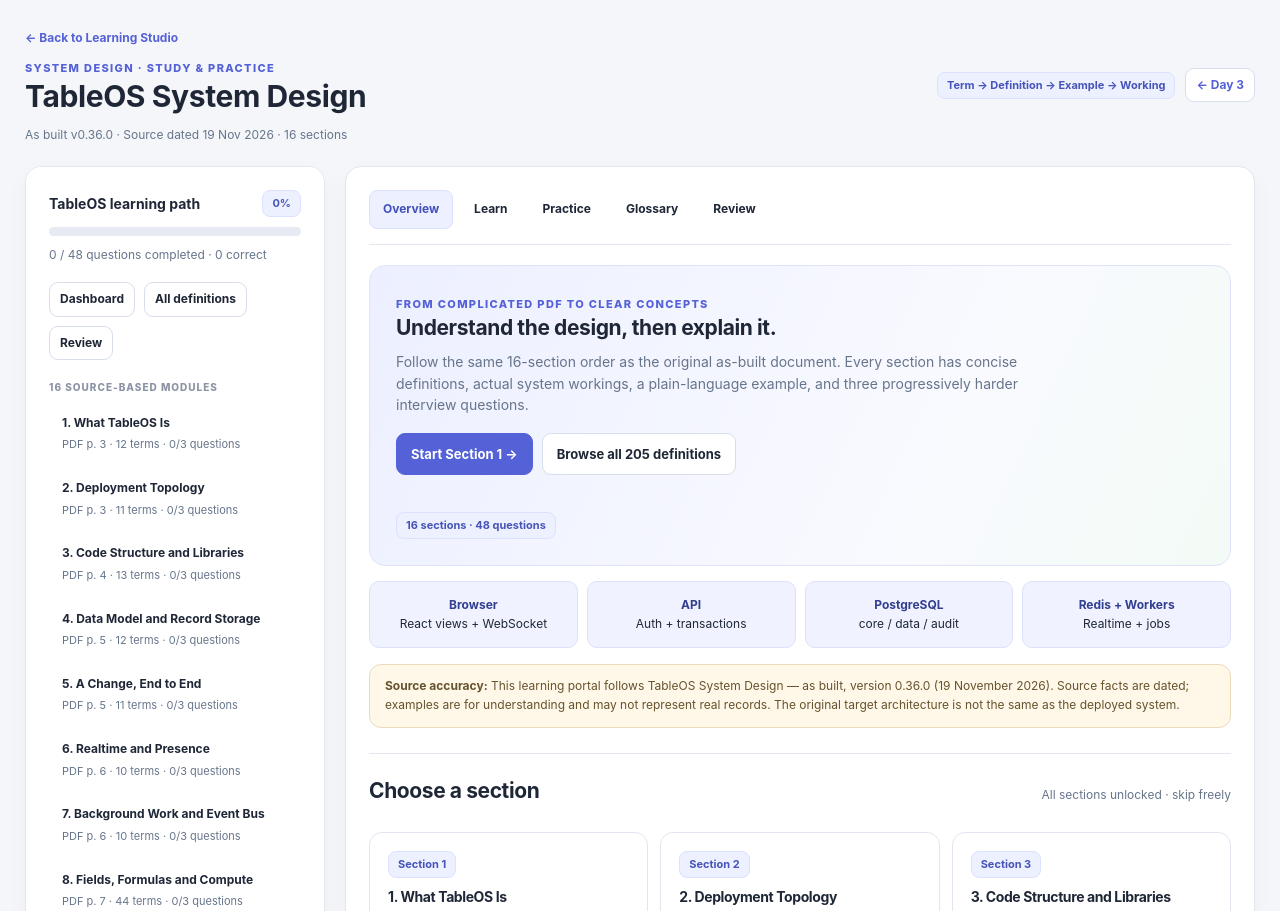
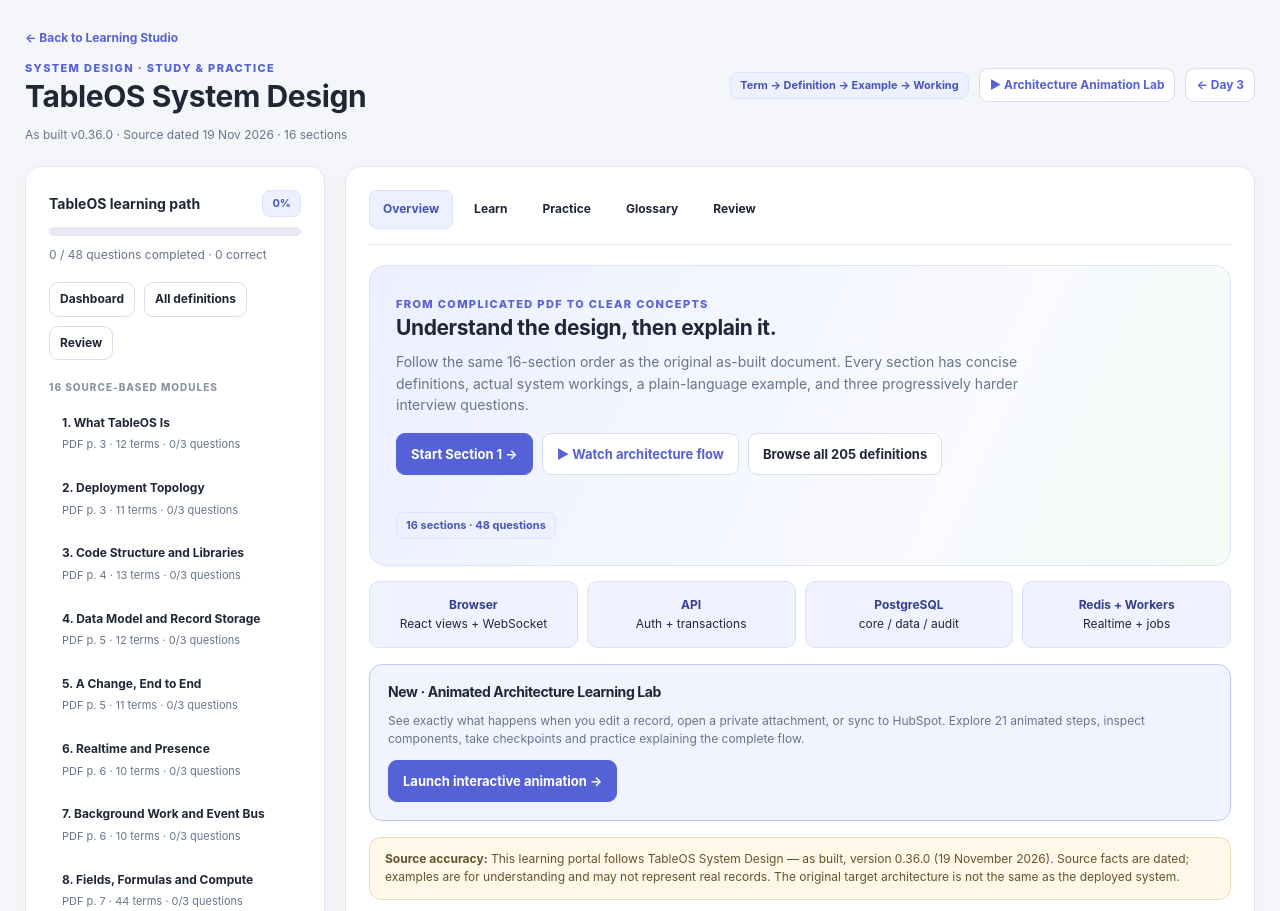
Before and after one commit to aidepartmentbluecascade/testing-repo, a plain HTML site: page tableos.html in a window 1280 px wide. Shown: the top 911 px of the page. Drawn offline with Linux system fonts and the light colour scheme.

Commit message:
feat: surface architecture walkthrough throughout TableOS study hub

```diff
--- a/tableos.html
+++ b/tableos.html
@@ -10,7 +10,7 @@
 </style>
 </head>
 <body><div class="shell">
-<header class="topbar"><div><a class="back" href="/">← Back to Learning Studio</a><div class="eyebrow" style="margin-top:12px">System design · Study & practice</div><h1>TableOS System Design</h1><div class="topmeta">As built v0.36.0 · Source dated 19 Nov 2026 · 16 sections</div></div><div class="row wrap"><span class="pill">Term → Definition → Example → Working</span><a class="btn sm" href="/day3">← Day 3</a></div></header>
+<header class="topbar"><div><a class="back" href="/">← Back to Learning Studio</a><div class="eyebrow" style="margin-top:12px">System design · Study & practice</div><h1>TableOS System Design</h1><div class="topmeta">As built v0.36.0 · Source dated 19 Nov 2026 · 16 sections</div></div><div class="row wrap"><span class="pill">Term → Definition → Example → Working</span><a class="btn sm" href="/tableos-architecture">▶ Architecture Animation Lab</a><a class="btn sm" href="/day3">← Day 3</a></div></header>
 <div class="layout">
 <aside id="sidebar" class="card sidebar"><div class="muted">Loading study modules…</div></aside>
 <main id="main" class="card" aria-live="polite"><h2>Opening TableOS study hub…</h2></main>
@@ -37,8 +37,8 @@ function renderTabs(){return '<nav class="tabs" aria-label="TableOS study views"
 function render(){if(!data)return;renderSidebar();$("main").innerHTML=renderTabs()+({overview:overviewPage,learn:learnPage,quiz:quizPage,glossary:glossaryPage,review:reviewPage}[view]||overviewPage)()}
 function overviewPage(){const mcount=data.modules.length,termcount=data.modules.reduce((n,m)=>n+m.terms.length,0),qcount=data.modules.reduce((n,m)=>n+m.questions.length,0);
 const diagrams='<div class="architecture"><div class="archbox"><strong>Browser</strong>React views + WebSocket</div><div class="archbox"><strong>API</strong>Auth + transactions</div><div class="archbox"><strong>PostgreSQL</strong>core / data / audit</div><div class="archbox"><strong>Redis + Workers</strong>Realtime + jobs</div></div>';
-return '<div class="hero"><div><span class="eyebrow">From complicated PDF to clear concepts</span><h2>Understand the design, then explain it.</h2><p>Follow the same 16-section order as the original as-built document. Every section has concise definitions, actual system workings, a plain-language example, and three progressively harder interview questions.</p><div class="actions"><button class="btn primary" data-action="module" data-index="0">Start Section 1 →</button><button class="btn" data-action="glossary">Browse all '+termcount+' definitions</button></div></div><span class="pill">'+mcount+' sections · '+qcount+' questions</span></div>'+diagrams+
-'<div class="callout" style="margin-top:16px"><b>Source accuracy:</b> This learning portal follows TableOS System Design — as built, version 0.36.0 (19 November 2026). Source facts are dated; examples are for understanding and may not represent real records. The original target architecture is not the same as the deployed system.</div>'+
+return '<div class="hero"><div><span class="eyebrow">From complicated PDF to clear concepts</span><h2>Understand the design, then explain it.</h2><p>Follow the same 16-section order as the original as-built document. Every section has concise definitions, actual system workings, a plain-language example, and three progressively harder interview questions.</p><div class="actions"><button class="btn primary" data-action="module" data-index="0">Start Section 1 →</button><a class="btn" href="/tableos-architecture">▶ Watch architecture flow</a><button class="btn" data-action="glossary">Browse all '+termcount+' definitions</button></div></div><span class="pill">'+mcount+' sections · '+qcount+' questions</span></div>'+diagrams+
+'<div class="tile" style="margin-top:16px;border-color:#bbc7f0;background:#f1f4ff"><h3>New · Animated Architecture Learning Lab</h3><p>See exactly what happens when you edit a record, open a private attachment, or sync to HubSpot. Explore 21 animated steps, inspect components, take checkpoints and practice explaining the complete flow.</p><a class="btn primary" href="/tableos-architecture">Launch interactive animation →</a></div><div class="callout" style="margin-top:16px"><b>Source accuracy:</b> This learning portal follows TableOS System Design — as built, version 0.36.0 (19 November 2026). Source facts are dated; examples are for understanding and may not represent real records. The original target architecture is not the same as the deployed system.</div>'+
 '<div class="section"><div class="row between wrap"><h2>Choose a section</h2><span class="muted small">All sections unlocked · skip freely</span></div><div class="tiles">'+data.modules.map((m,i)=>'<article class="tile"><span class="pill">Section '+(i+1)+'</span><h3 style="margin-top:10px">'+esc(m.title)+'</h3><p>'+esc(m.overview)+'</p><div class="small muted">PDF p. '+m.page+' · '+m.terms.length+' definitions · '+moduleDone(i)+'/3 questions</div><button class="btn primary" data-action="module" data-index="'+i+'">Study this section →</button></article>').join('')+'</div></div>'}
 function learnPage(){const m=data.modules[active];const skipped=state.skippedTopics.includes(active);return '<div class="moduleHeader"><div><span class="pill">SECTION '+(active+1)+' / 16 · PDF p. '+m.page+'</span><h2 style="margin-top:13px">'+esc(m.title)+'</h2><p>'+esc(m.overview)+'</p></div><div class="actions"><button class="btn sm" data-action="skipTopic">'+(skipped?"Restore section":"Skip section")+'</button><button class="btn primary sm" data-action="quiz">Practice →</button></div></div>'+
 '<div class="section" style="margin-top:12px;padding-top:15px"><div class="row between wrap"><div><h3>1 · Definitions, examples & backend use</h3><p class="small muted">Each concept has its own short definition—no dense paragraphs.</p></div><button class="btn sm" data-action="toggleDefs">'+(showAllDefinitions?"Collapse":"Expand")+' definitions</button></div><div class="terms">'+(showAllDefinitions?m.terms.map(t=>'<article class="term"><h4>'+esc(t.term)+':</h4><p>'+esc(t.definition)+'</p><p class="example"><b>Example:</b> '+esc(t.example)+'</p><p class="use"><b>Backend use:</b> '+esc(t.use)+'</p></article>').join(''):'<p class="muted">Definitions collapsed. Select Expand to read them.</p>')+'</div></div>'+
```
